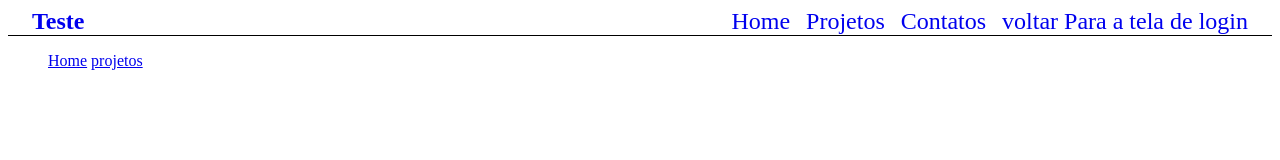
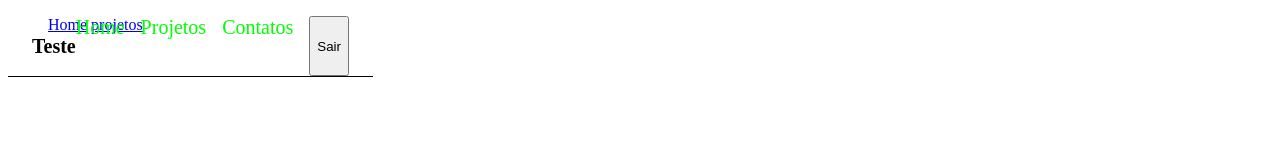
Before and after one commit to dev-alexandre2024/Teste-Final, a plain HTML site: page home.html in a window 1280 px wide. Drawn offline with Linux system fonts and the light colour scheme.

Commit message:
alterção

```diff
--- a/css/home.css
+++ b/css/home.css
@@ -3,21 +3,26 @@ header{
     display: flex;
     justify-content: space-between;
     align-items: center;
+    font-size: 20px;
     border-bottom: 1px solid black;
+ position: fixed;
 }
 
 #logo{
     text-decoration: none;
- font-size: 1.5rem;
+color: black;
  font-weight: bold;
 
 }
+
 nav{
 display: flex;
 gap: 16px;
 text-align: right;
+height: 60px;
 }
 nav a {
     text-decoration: none;
-    font-size: 1.5rem;
+    font-size: 20px;
+    color:rgb(0, 255, 0) ;
 }
--- a/home.html
+++ b/home.html
@@ -14,7 +14,7 @@
             <a href="#">Home</a>
             <a href="#">Projetos</a>
             <a href="#">Contatos</a>
-            <a href="#">voltar Para a tela de login</a>
+            <button>Sair</button>
         </nav>
     </header>
     <main>
```
